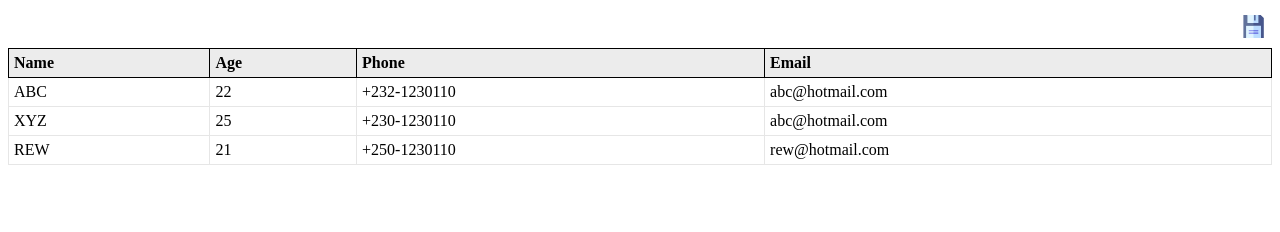
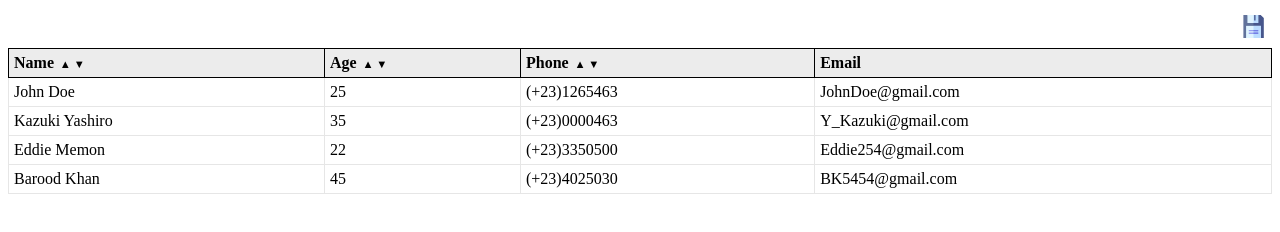
Before and after one commit to adnanali17official/react-table-lite, a React app: page / in a window 1280 px wide. Built offline with nearby package versions, Linux system fonts and the light colour scheme.

Commit message:
Sort Functionality added, version number increased to 1.1.0

```diff
--- a/package.json
+++ b/package.json
@@ -1,6 +1,6 @@
 {
   "name": "react-table-lite",
-  "version": "1.0.8",
+  "version": "1.1.0",
   "main": "./dist/table.js",
   "dependencies": {
     "@testing-library/jest-dom": "^4.2.4",
--- a/src/components/table/Table.css
+++ b/src/components/table/Table.css
@@ -47,3 +47,10 @@
   float: right;
   background: transparent;
 }
+.rtl-sortable-header >span{
+  font-size: 0.7em;
+  cursor:pointer;
+ }
+.rtl-sortable-header >span:first-child{
+   margin-left:3px;
+  }
--- a/src/components/table/Table.js
+++ b/src/components/table/Table.js
@@ -6,7 +6,10 @@ import { export_table_to_csv } from './../../script/download_csv';
 export default class Table extends React.Component {
   constructor(props) {
     super(props);
-    this.state = {};
+    this.state = {
+		sortParameters : [],
+		sortKeys : [],
+	};
   }
 
   _downloadData = () => {
@@ -14,8 +17,40 @@ export default class Table extends React.Component {
     export_table_to_csv(html, "table.csv");
   }
 
+  _onSort = (sortKey, direction) => {
+    let data = this.props.data===undefined?[]:this.props.data;
+    let sortKeyIndex = this.state.sortKeys.indexOf(sortKey);
+    let sortParameters = this.state.sortParameters;
+    sortParameters.forEach((parameter) => {
+		  parameter = false;
+	  });
+	  sortParameters[sortKeyIndex] = true;
+    data.sort((a,b) => a[sortKey].localeCompare(b[sortKey]))
+    if(direction==='dsc'){
+      data.reverse();
+    }
+    this.setState({ sortParameters });
+  }
+
+  _getSortParameters = () => {
+	  let sortKeys = [];
+	  let sortParameters = [];
+	  let sortBy = this.props.sortBy===undefined?[]:this.props.sortBy;
+	  let header = this.props.header===undefined?[]:this.props.header;
+	  sortBy.forEach(function(sortKey){
+		  if(header.indexOf(sortKey)!==-1)
+			sortParameters.push(false);
+	  });
+	  this.setState({ sortParameters, sortKeys });
+	}
+
+  componentDidMount = () => {
+	  this._getSortParameters();
+  }
+
   TableHeader = () =>{
     let header = this.props.header===undefined?[]:this.props.header;
+    let sortBy = this.props.sortBy===undefined?[]:this.props.sortBy;
     let {headerStyle} = this.props;
     return(
       <thead className="react-table-lite-header" style={headerStyle}>
@@ -23,11 +58,19 @@ export default class Table extends React.Component {
           {header.length?
             header.map((heading,index)=>(
               <th key={index}>
-                  {heading}
+				{sortBy.indexOf(heading)!==-1?
+					<span className="rtl-sortable-header">
+						{heading}
+						<span onClick={this._onSort.bind(this, heading, 'asc' )} > ▲ </span>
+						<span onClick={this._onSort.bind(this, heading, 'dsc' )}>  ▼ </span>
+					</span>
+					:
+					heading
+				}
               </th>
             ))
             :
-          ""
+           <th></th>
           }
         </tr>
       </thead>
@@ -36,8 +79,8 @@ export default class Table extends React.Component {
 
   TableData = () =>{
     let header = this.props.header===undefined?[]:this.props.header;
+    let data = this.props.data===undefined?[]:this.props.data;
     let {
-      data,
       limit,
       rowStyle,
       dataStyle
@@ -74,7 +117,7 @@ export default class Table extends React.Component {
                 return "";
               })
             :
-          ""
+			<tr></tr>
         }
       </tbody>
     )
@@ -102,7 +145,7 @@ export default class Table extends React.Component {
     return (
       <div className="react-table-lite-container" style={this.props.containerStyle}>
         <>{this.DownloadTableButton()}</>
-        <table id="rtl-table-table-lite" cellspacing={0} className="react-table-lite-main" style={this.props.tableStyle}>
+        <table id="rtl-table-table-lite" cellSpacing={0} className="react-table-lite-main" style={this.props.tableStyle}>
           {this.TableHeader()}
           {this.TableData()}
         </table>
--- a/src/index.js
+++ b/src/index.js
@@ -6,14 +6,15 @@ ReactDOM.render(
     <Table
         limit={10}
         download={true}
-        // containerStyle={{backgroundColor:"purple",color:"white"}}
         header={["name","age","phone","email"]}
+        sortBy = {["name", "age", "phone"]}
         data={
-            [
-                {id:"232", name:"ABC", age:"22", phone:"+232-1230110", email:"abc@hotmail.com"},
-                {name:"XYZ", age:"25", email:"abc@hotmail.com", phone:"+230-1230110" },
-                {email:"rew@hotmail.com", name:"REW", age:"21", phone:"+250-1230110", role:"developer" },
-            ]
+			[
+			 {id:1 , name:"John Doe", age:"25", phone:"(+23)1265463", email:"JohnDoe@gmail.com"},
+			 {id:2 , name:"Kazuki Yashiro", age:"35", phone:"(+23)0000463",  email:"Y_Kazuki@gmail.com"},
+			 {id:3 , name:"Eddie Memon", age:"22", phone:"(+23)3350500", email:"Eddie254@gmail.com"},
+			 {id:4 , name:"Barood Khan", age:"45", phone:"(+23)4025030", email:"BK5454@gmail.com"},
+			]
         }
     />,
     document.getElementById("root")
--- a/src/script/download_csv.js
+++ b/src/script/download_csv.js
@@ -4,7 +4,7 @@ function download_csv(csv, filename) {
     var downloadLink;
 
     // CSV FILE
-    csvFile = new Blob([csv], {type: "text/csv"});
+    csvFile = new Blob([csv], { type: "text/csv" });
     downloadLink = document.createElement("a");
     downloadLink.download = filename;
     downloadLink.href = window.URL.createObjectURL(csvFile);
@@ -14,14 +14,14 @@ function download_csv(csv, filename) {
 }
 
 export function export_table_to_csv(html, filename) {
-	var csv = [];
-	var rows = document.querySelectorAll("#rtl-table-table-lite tr");
+    var csv = [];
+    var rows = document.querySelectorAll("#rtl-table-table-lite tr");
     for (var i = 0; i < rows.length; i++) {
-		var row = [], cols = rows[i].querySelectorAll("td, th");
+        var row = [], cols = rows[i].querySelectorAll("td, th");
         for (var j = 0; j < cols.length; j++)
-            row.push(cols[j].innerText);
-		csv.push(row.join(","));
-	}
+            row.push(cols[j].innerText.replace("▲", "").replace("▼", ""));
+        csv.push(row.join(","));
+    }
     // Download CSV
     download_csv(csv.join("\n"), filename);
 }
```
Also changed, not shown: README.md, preview.png (added), 2 other files.
